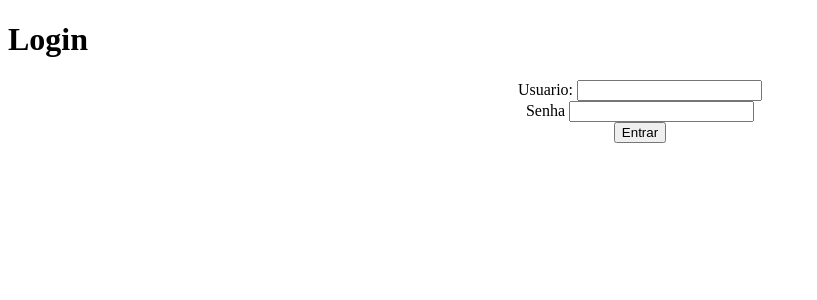
After one commit to adrianpiveta/DIO_Python_WEB, a Django app: page /login/ in a window 1280 px wide. The commit adds this page. Shown: the top 300 px of the page, without its empty margins (0-817 px from the left). Run offline with Django 4.2, Linux system fonts and the light colour scheme.

Commit message:
Autenticação

```diff
--- a/Agenda/Agenda/urls.py
+++ b/Agenda/Agenda/urls.py
@@ -22,5 +22,9 @@ urlpatterns = [
     path('admin/', admin.site.urls),
     path('evento/<localEvento>', views.localEvento),
     path('agenda/', views.listaEventos),
-    path('', RedirectView.as_view(url='/agenda'))
+    path('', RedirectView.as_view(url='/agenda')),
+    #path('/', RedirectView.as_view(url='login_user')),
+    path('login/', views.login_user),
+    path('login/submit', views.submit_login),
+    path('logout', views.logout_user)
 ]
--- /dev/null
+++ b/Agenda/Templates/Login.html
@@ -0,0 +1,28 @@
+<!DOCTYPE html>
+<html lang="en">
+<head>
+    <meta charset="UTF-8">
+    <title>Login</title>
+</head>
+<body>
+    <h1>Login</h1>
+    <form action="submit" method="post"> {% csrf_token %}<!--Action é URL destino esse token é necessario-->
+    <div align="center">
+        <div>
+            <label>Usuario: </label>
+            <input type="text" name="usuario">
+        </div>
+        <div>
+            <label>Senha</label>
+            <input type="password" name="senha">
+        </div>
+        <button type="submit">Entrar</button>
+    </div>
+    </form>
+    <div align="center">
+        {% for message in messages %}
+            <strong> Erro: </strong>{{ message }}
+        {% endfor %}
+    </div>
+</body>
+</html>
--- a/Agenda/Templates/model-header.html
+++ b/Agenda/Templates/model-header.html
@@ -1,3 +1,6 @@
     <meta charset="UTF-8">
     <title>Agenda</title>
     <h1>Agenda</h1>
+    <div align="right">
+        <a href="/logout">LogOut</a>
+    </div>
--- a/Agenda/core/views.py
+++ b/Agenda/core/views.py
@@ -1,4 +1,7 @@
-from django.shortcuts import render, HttpResponse
+from django.shortcuts import render, HttpResponse, redirect
+from django.contrib.auth.decorators import login_required
+from django.contrib.auth import authenticate, login, logout
+from django.contrib import messages
 
 # Create your views here.
 from core.models import Evento
@@ -8,6 +11,7 @@ def localEvento(request, localEvento):
     local = Evento.retornaLocal(localEvento)
     return HttpResponse('<h1> Local do evento {} : {} '.format(localEvento, local))
 
+@login_required(login_url='/login/') #quando não encontra login, redireciona, quando não colocamos / antes, ele concatena
 def listaEventos(request):
     usuario = request.user
     try:
@@ -17,6 +21,25 @@ def listaEventos(request):
     dados = {'eventos': evento}
     return render(request, 'agenda.html', dados)
 
+def login_user(request):
+    return render(request, 'Login.html')
+
+def logout_user(request):
+    logout(request)
+    return redirect('/')
+
+
+def submit_login(request):
+    if request.POST: #Verifica se é post
+        usuario = request.POST.get('usuario')
+        senha = request.POST.get('senha')
+        user = authenticate(username=usuario, password=senha)
+        if( user is not None):
+            login(request, user)
+            return redirect('/')
+        else:
+            messages.error(request, 'Usuario ou senha incorreto') #// manda essa mensagem ao html
+    return redirect('/')
 """
 def index(request):
     return (redirect('/agenda/'))
--- a/hello_django/core/views.py
+++ b/hello_django/core/views.py
@@ -1,4 +1,5 @@
 from django.shortcuts import render, HttpResponse
+from django.contrib.auth.decorators import login_required
 
 
 # Create your views here.
```
Also changed, not shown: Agenda/db.sqlite3, 2 other files.
